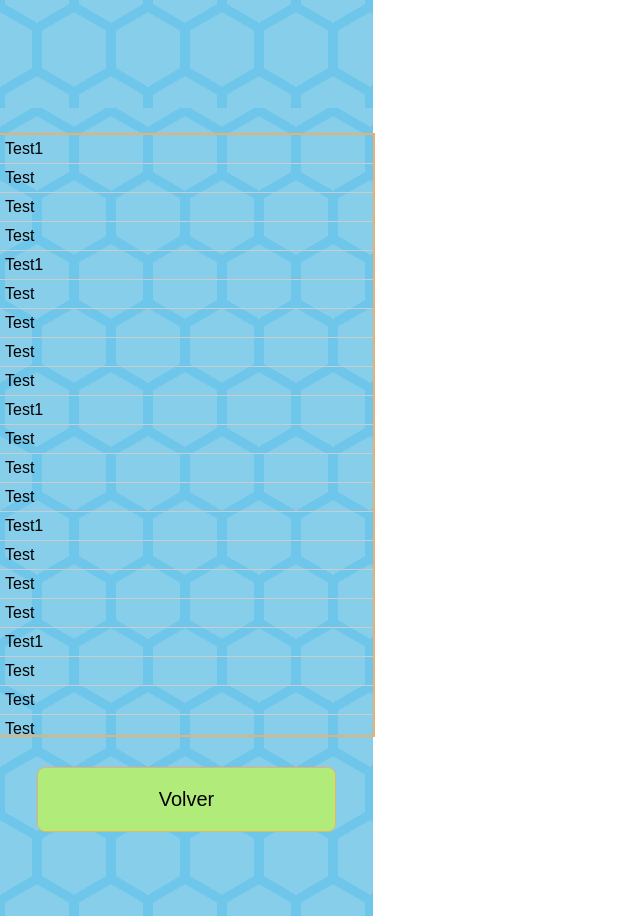
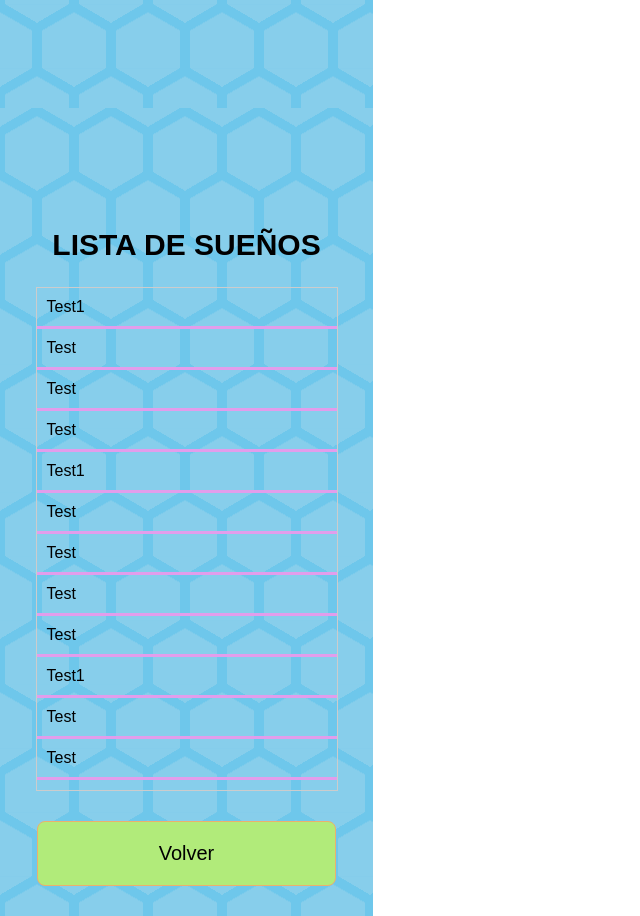
Before and after one commit to Galhrrera/dream-diary, a website built with Parcel: page src/index.html in a window 1280 px wide. Shown: the part 700-1616 px from the top of the page, without its empty margins (0-640 px from the left). Built offline with nearby package versions, Linux system fonts and the light colour scheme.

Commit message:
Se agregaron los estilos para la sección lista de sueños

```diff
--- a/src/index.html
+++ b/src/index.html
@@ -54,6 +54,7 @@
     <section id="dream-list-section">
         <!-- <label for="filterDate">Filtrar por fecha:</label>
         <input type="date" id="filterDate"> -->
+        <h2 class="section-title">LISTA DE SUEÑOS</h2>
         <div class="list-container">
             <ul id="dreamList">
                 <li>Test1</li>
--- a/src/scss/main.scss
+++ b/src/scss/main.scss
@@ -161,6 +161,13 @@ section {
     flex-direction: column;
     align-items: center;
 
+    .section-title {
+        text-align: center;
+        justify-content: center;
+        margin-top: 120px;
+        font-size: 30px;
+    }
+
     .list-container {
         max-height: 600px;
         margin-top: 25px;
@@ -170,7 +177,8 @@ section {
         /* Aparecerá una barra de desplazamiento vertical si la lista es más grande que el div */
         border: 1px solid #ccc;
         margin-bottom: 10px;
-        border: 2px solid $color-bordes;
+        // border: 2px solid $color-extra-1;
+        width: 300px;
 
         ul {
             list-style: none;
@@ -180,8 +188,12 @@ section {
             li {
                 // width: 250px;
                 // margin-bottom: 10px;
-                padding: 5px;
-                border-bottom: 1px solid #ccc;
+                padding: 10px;
+                border-bottom: 3px solid $color-extra-2;
+
+                &:hover {
+                    background-color: $color-extra-1;
+                }
             }
 
         }
```
